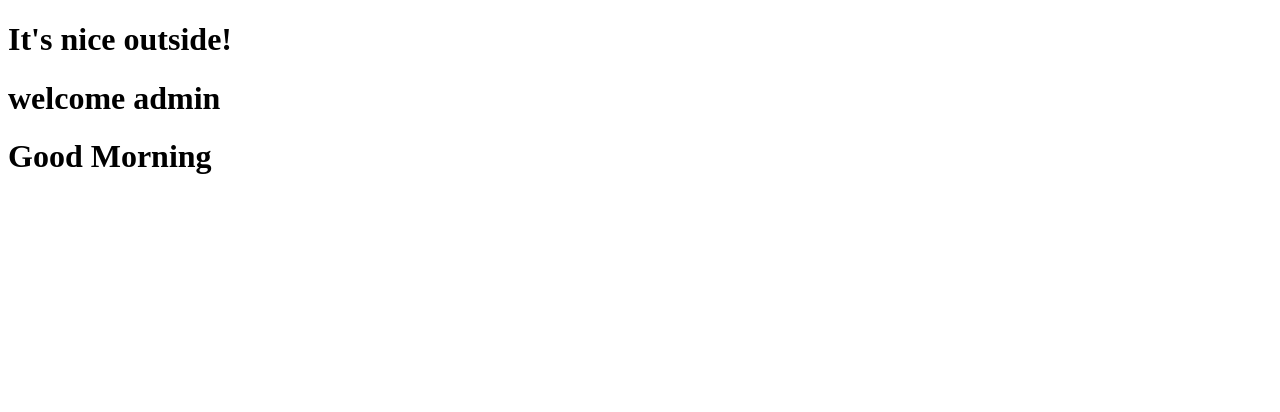
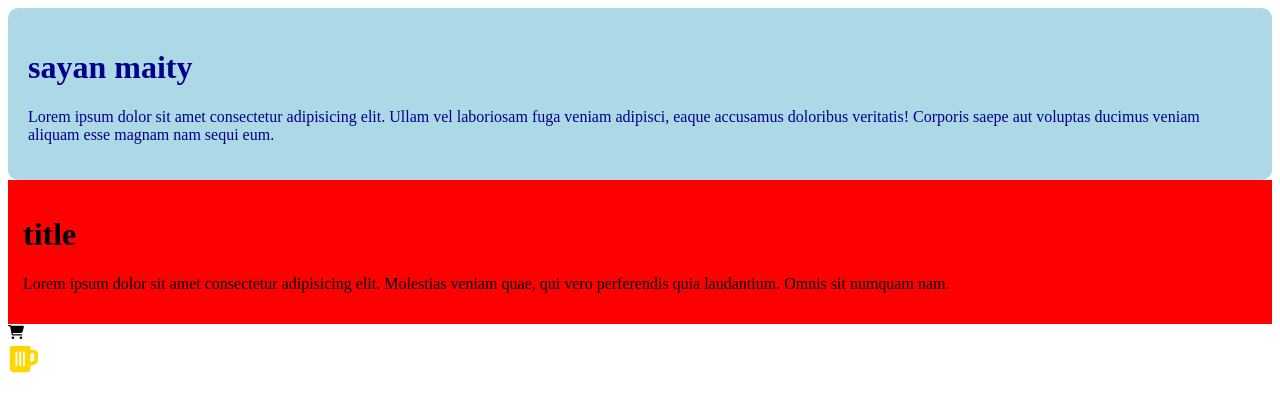
Before and after one commit to sayan-7908/React-50-hour, a React (Vite) app: page / in a window 1280 px wide. Shown: the top 412 px of the page. Built offline with nearby package versions, Linux system fonts and the light colour scheme.

Commit message:
challenge 9 (Add react-icons and refactor components; remove unused files)

```diff
--- a/package.json
+++ b/package.json
@@ -11,7 +11,8 @@
   },
   "dependencies": {
     "react": "^19.2.0",
-    "react-dom": "^19.2.0"
+    "react-dom": "^19.2.0",
+    "react-icons": "^5.6.0"
   },
   "devDependencies": {
     "@eslint/js": "^9.39.1",
--- a/src/App.jsx
+++ b/src/App.jsx
@@ -1,13 +1,15 @@
-import Greeting from "./components/Greeting";
-import UserStatus from "./components/UserStatus";
-import Weather from "./components/Weather";
+import IconComponent from "./components/IconComponent";
+import ProfileCard from "./components/ProfileCard";
+import StyledCard from "./components/StyledCard";
+import { FaCartShopping } from "react-icons/fa6";
 
 const App = () => {
   return (
     <div>
-      <Weather temperature={20} />
-      <UserStatus loggedIn={true} isadmin={true} />
-      <Greeting timeOfDay="morning" />
+      <StyledCard />
+      <ProfileCard />
+      <FaCartShopping />
+      <IconComponent />
     </div>
   );
 };
--- a/src/components/Greeting.jsx
+++ /dev/null
@@ -1,3 +0,0 @@
-const Greeting = ({ timeOfDay }) =>
-  timeOfDay == "morning" ? <h1>Good Morning</h1> : <h1>Good Afternoon</h1>;
-export default Greeting;
--- /dev/null
+++ b/src/components/IconComponent.jsx
@@ -0,0 +1,13 @@
+import React from "react";
+import { FaBeerMugEmpty } from "react-icons/fa6";
+import { GoLaw } from "react-icons/go";
+
+const IconComponent = () => {
+  return (
+    <div>
+      <FaBeerMugEmpty style={{ fontSize: "30px", color: "gold" }} />
+    </div>
+  );
+};
+
+export default IconComponent;
--- /dev/null
+++ b/src/components/ProfileCard.jsx
@@ -0,0 +1,20 @@
+const ProfileCard = () => {
+  const styles = {
+    backgroundColor: "red",
+    padding: "15px",
+    color: "black",
+  };
+
+  return (
+    <div style={styles}>
+      <h1>title</h1>
+      <p>
+        Lorem ipsum dolor sit amet consectetur adipisicing elit. Molestias
+        veniam quae, qui vero perferendis quia laudantium. Omnis sit numquam
+        nam.
+      </p>
+    </div>
+  );
+};
+
+export default ProfileCard;
--- /dev/null
+++ b/src/components/StyledCard.jsx
@@ -0,0 +1,21 @@
+const StyledCard = () => {
+  const styles = {
+    backgroundColor: "lightblue",
+    padding: "20px",
+    borderRadius: "10px",
+    color: "darkblue",
+  };
+  return (
+    <div style={styles}>
+      <h1>sayan maity</h1>
+      <p>
+        Lorem ipsum dolor sit amet consectetur adipisicing elit. Ullam vel
+        laboriosam fuga veniam adipisci, eaque accusamus doloribus veritatis!
+        Corporis saepe aut voluptas ducimus veniam aliquam esse magnam nam sequi
+        eum.
+      </p>
+    </div>
+  );
+};
+
+export default StyledCard;
--- a/src/components/UserStatus.jsx
+++ /dev/null
@@ -1,11 +0,0 @@
-const UserStatus = ({ loggedIn, isadmin }) => {
-  if (loggedIn && isadmin) {
-    return <h1>welcome admin</h1>;
-  } else if (loggedIn && !isadmin) {
-    return <h1>welcome user</h1>;
-  } else {
-    return <h1>please log in!!</h1>;
-  }
-};
-
-export default UserStatus;
--- a/src/components/Weather.jsx
+++ /dev/null
@@ -1,11 +0,0 @@
-const Weather = ({ temperature }) => {
-  if (temperature < 15) {
-    return <h1>It's cold outside!</h1>;
-  } else if (temperature >= 15 && temperature < 25) {
-    return <h1>It's nice outside!</h1>;
-  } else {
-    return <h1>It's hot outside!</h1>;
-  }
-};
-
-export default Weather;
```
Also changed, not shown: 1 other file (tests, documents, lock files or other folders).
